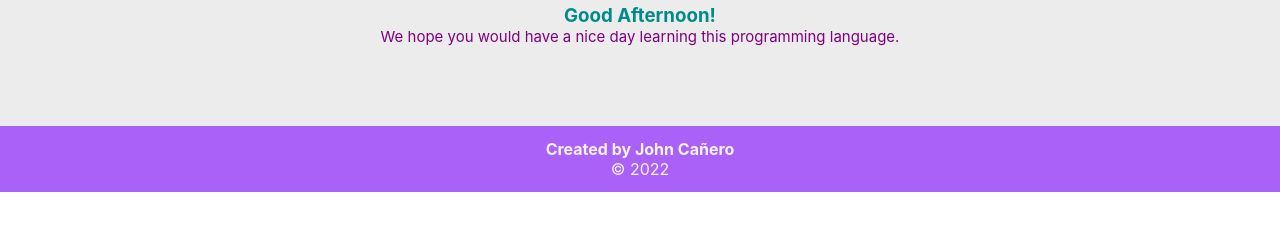
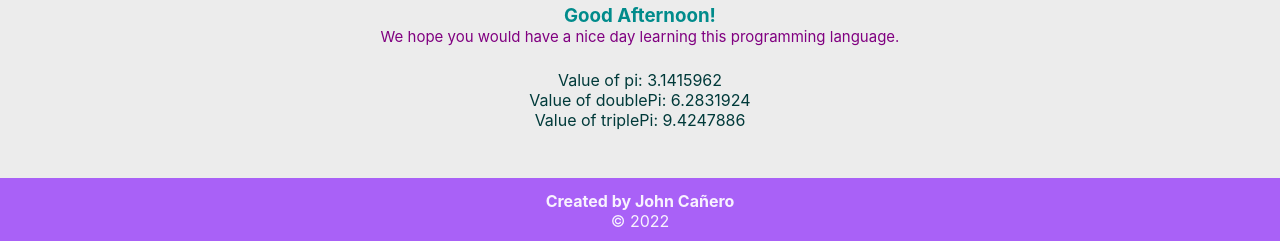
Before and after one commit to johncanero/react-js-introduction, a React (Create React App) app: page / in a window 1280 px wide. Shown: the part 1248-1489 px from the top of the page. Before the commit the page ends 1440 px from the top, so only its background shows below. Built offline with nearby package versions, Linux system fonts and the light colour scheme.

Commit message:
Modify Comments and Include Math.Js

```diff
--- a/src/App.css
+++ b/src/App.css
@@ -32,6 +32,7 @@ main {
 
 
 
+
 /* Color */
 .headerTitle {
   padding: 2em;
@@ -54,8 +55,10 @@ footer {
   gap: 10px;
   width: 100%;
   background-color: #7c02ff97;
-  margin-top: 5em;
+  margin-top: 3em;
 }
+
+
 
 /* Lists */
 li {
@@ -63,11 +66,15 @@ li {
 }
 
 
+
+
 /* Images */
 .imageContent {
   width: 27em;
   margin: 1.2em;
 }
+
+
 
 
 /* Flex Container */
@@ -78,15 +85,10 @@ li {
 }
 
 
-
-/* Stylings */
-/* .timeDay {
-  font-size: 1.2em;
-  color: #7c02ff97 ;
-  text-shadow: 1px 3px 1px #0cd2e4ea;
-
+/* Padding */
+.mathPadding {
+  margin-top: 1.5em;
 }
- */
 
 
 
--- a/src/App.js
+++ b/src/App.js
@@ -4,6 +4,7 @@ import Header from './components/Header';
 import Main from './components/Main';
 import Copyright from './components/Copyright';
 import DateTime from './components/DateTime';
+import Math from './components/Math';
 
 
 
@@ -15,6 +16,7 @@ function App() {
       <Main />
 
       <DateTime />
+      <Math />
 
       <Copyright />
     </div>
--- a/src/components/DateTime.js
+++ b/src/components/DateTime.js
@@ -42,7 +42,7 @@ export default DateTime
 
 
 
-// Source Code: https://dev.to/adrianvalenz/time-based-greeting-with-react-and-bridgetown-4b42
+// Source Code: Time Based Greeting With React - https://dev.to/adrianvalenz/time-based-greeting-with-react-and-bridgetown-4b42
 
 
 // ReactNative Colors: https://reactnative.dev/docs/colors
--- a/src/components/Header.js
+++ b/src/components/Header.js
@@ -1,7 +1,7 @@
 const Header = () => {
 
-    // const name = "Jam";
-    // const favoriteNumber = 23;
+  // const name = "Jam";
+  // const favoriteNumber = 23;
 
 
   return (
--- /dev/null
+++ b/src/components/Math.js
@@ -0,0 +1,16 @@
+const Math = () => {
+
+    const pi = 3.1415962
+
+  return (
+    <div className="mathPadding">
+        <ul>
+            <li>Value of pi: {pi}</li>
+            <li>Value of doublePi: {pi * 2}</li>
+            <li>Value of triplePi: {pi * 3}</li>
+        </ul>
+    </div>
+  )
+}
+
+export default Math
```
